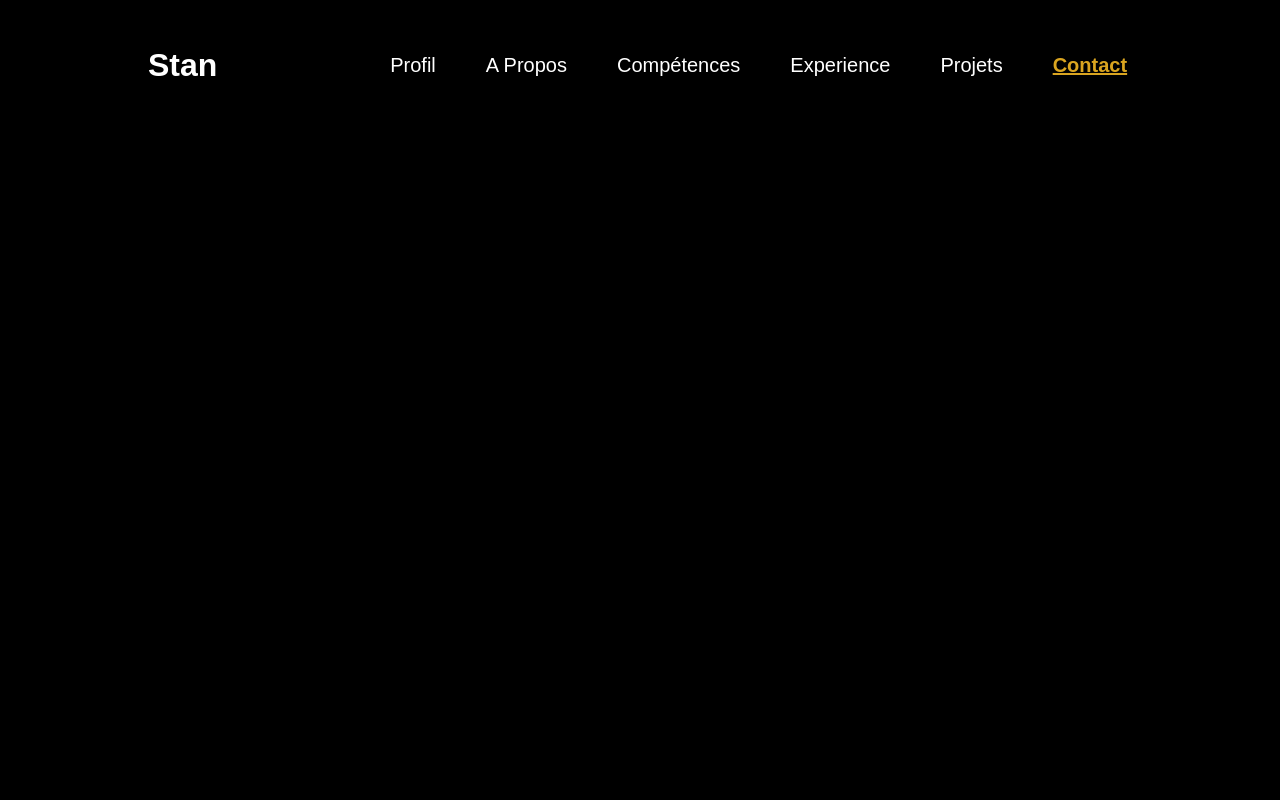
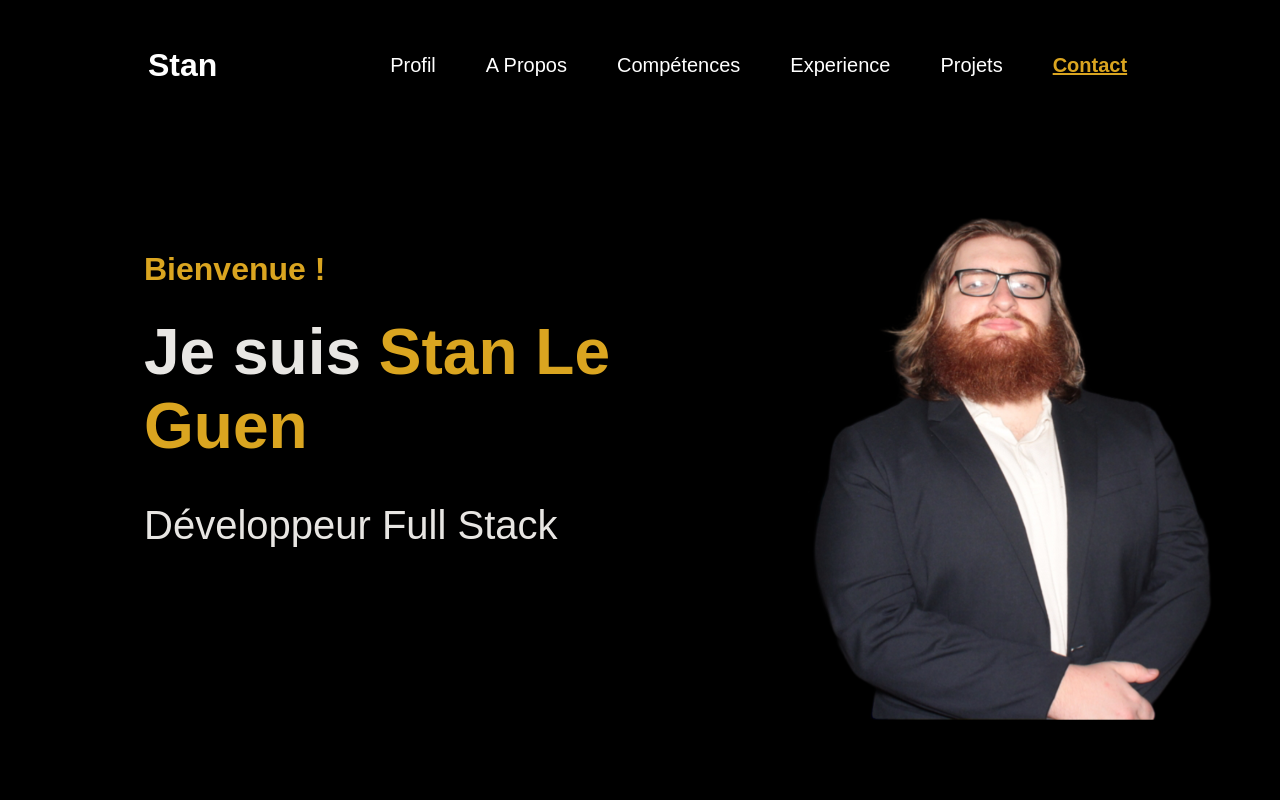
Before and after one commit to Seizuma/portfolio-stan, a React (Create React App) app: page / in a window 1280 px wide. Shown: the top 800 px of the page. Built offline with nearby package versions, Linux system fonts and the light colour scheme; a web font is replaced by a local one.

Commit message:
FIX : Mise à jour de l'observeur dans le jsx

```diff
--- a/src/App.css
+++ b/src/App.css
@@ -1,3 +1,5 @@
+/* App.css */
+
 body {
   margin: 0;
   padding: 0;
@@ -17,3 +19,21 @@ h1, h2, h3 {
 a {
   text-decoration: none;
 }
+
+/* Styles pour l'animation fade-in */
+.fade-in {
+  opacity: 0;
+  transform: translateY(20px);
+  transition: opacity 0.6s ease-out, transform 0.6s ease-out;
+}
+
+.fade-in.visible {
+  opacity: 1;
+  transform: translateY(0);
+}
+
+/* Optionnel : Ajoutez des styles supplémentaires pour les sections */
+section {
+  padding: 60px 20px;
+  /* Autres styles selon vos besoins */
+}
--- a/src/App.jsx
+++ b/src/App.jsx
@@ -1,4 +1,6 @@
-import React from 'react';
+// App.jsx
+
+import React, { useEffect } from 'react';
 import Header from './components/Header';
 import Profile from './components/Profile';
 import AboutMe from './components/AboutMe';
@@ -7,30 +9,60 @@ import Education from './components/Education';
 import Projects from './components/Projects';
 import Contact from './components/Contact';
 import { Container, Section } from './styles';
-import { useSpring, animated } from 'react-spring';
+// Supprimer l'import de react-spring si vous ne l'utilisez plus
+// import { useSpring, animated } from 'react-spring';
 
 function App() {
-  const fadeIn = useSpring({ opacity: 1, from: { opacity: 0 }, delay: 200 });
+  useEffect(() => {
+    const fadeIns = document.querySelectorAll('.fade-in');
+    const isMobile = window.innerWidth <= 768;
+
+    const observerCallback = (entries, observer) => {
+      entries.forEach(entry => {
+        if (entry.isIntersecting) {
+          entry.target.classList.add('visible');
+          observer.unobserve(entry.target);
+        }
+      });
+    };
+
+    const observerOptions = {
+      threshold: isMobile ? 0.1 : 0.2
+    };
+
+    const observer = new IntersectionObserver(observerCallback, observerOptions);
+
+    fadeIns.forEach(section => {
+      observer.observe(section);
+    });
+
+    // Nettoyage de l'observateur lors du démontage du composant
+    return () => {
+      fadeIns.forEach(section => {
+        observer.unobserve(section);
+      });
+    };
+  }, []);
 
   return (
     <Container>
       <Header />
-      <Section as={animated.section} style={fadeIn} id="profile">
+      <Section className="fade-in" id="profile">
         <Profile />
       </Section>
-      <Section as={animated.section} style={fadeIn} id="aboutme">
+      <Section className="fade-in" id="aboutme">
         <AboutMe />
       </Section>
-      <Section as={animated.section} style={fadeIn} id="skills">
+      <Section className="fade-in" id="skills">
         <Skills />
       </Section>
-      <Section as={animated.section} style={fadeIn} id="education">
+      <Section className="fade-in" id="education">
         <Education />
       </Section>
-      <Section as={animated.section} style={fadeIn} id="projects">
+      <Section className="fade-in" id="projects">
         <Projects />
       </Section>
-      <Section as={animated.section} style={fadeIn} id="contact">
+      <Section className="fade-in" id="contact">
         <Contact />
       </Section>
     </Container>
--- a/src/index.js
+++ b/src/index.js
@@ -1,3 +1,6 @@
+// index.js
+
+import 'intersection-observer';
 import React from 'react';
 import ReactDOM from 'react-dom/client';
 import App from './App.jsx';
@@ -9,29 +12,3 @@ root.render(
     <App />
   </React.StrictMode>
 );
-
-document.addEventListener("DOMContentLoaded", onDOMContentLoaded);
-
-function onDOMContentLoaded() {
-  const fadeIns = document.querySelectorAll('.fade-in');
-  const isMobile = window.innerWidth <= 768;
-
-  const observerCallback = (entries, observer) => {
-    entries.forEach(entry => {
-      if (entry.isIntersecting) {
-        entry.target.classList.add('visible');
-        observer.unobserve(entry.target);
-      }
-    });
-  };
-
-  const observerOptions = {
-    threshold: isMobile ? 0.1 : 0.2
-  };
-
-  const observer = new IntersectionObserver(observerCallback, observerOptions);
-
-  fadeIns.forEach(section => {
-    observer.observe(section);
-  });
-}
```
